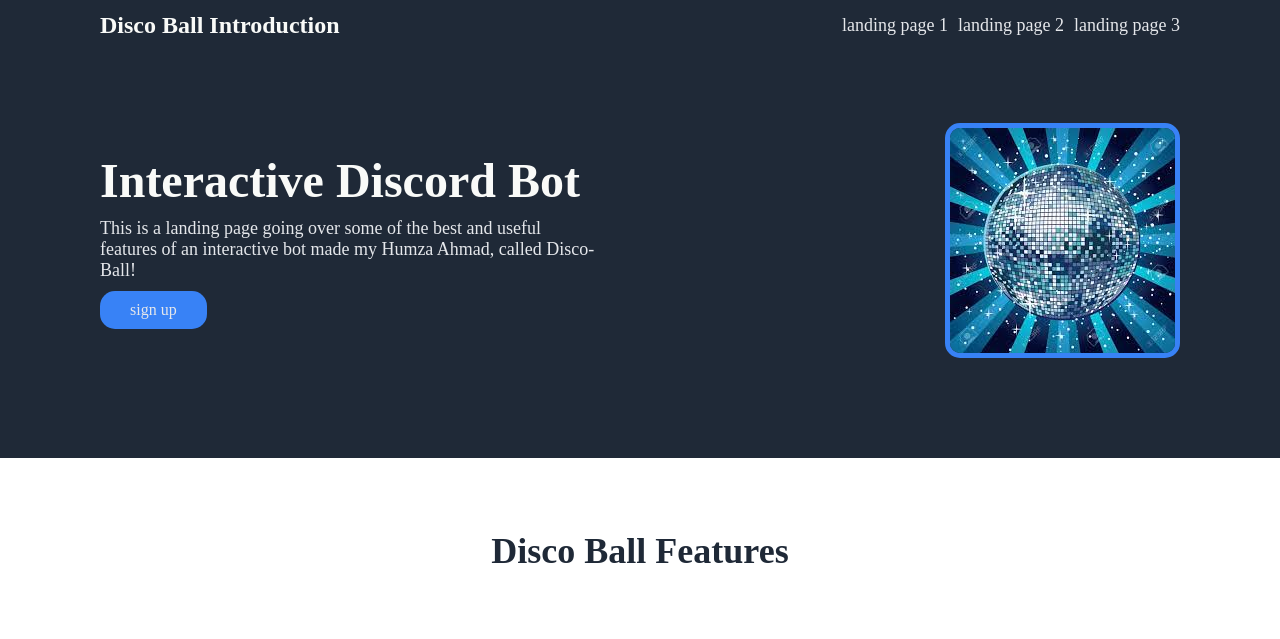
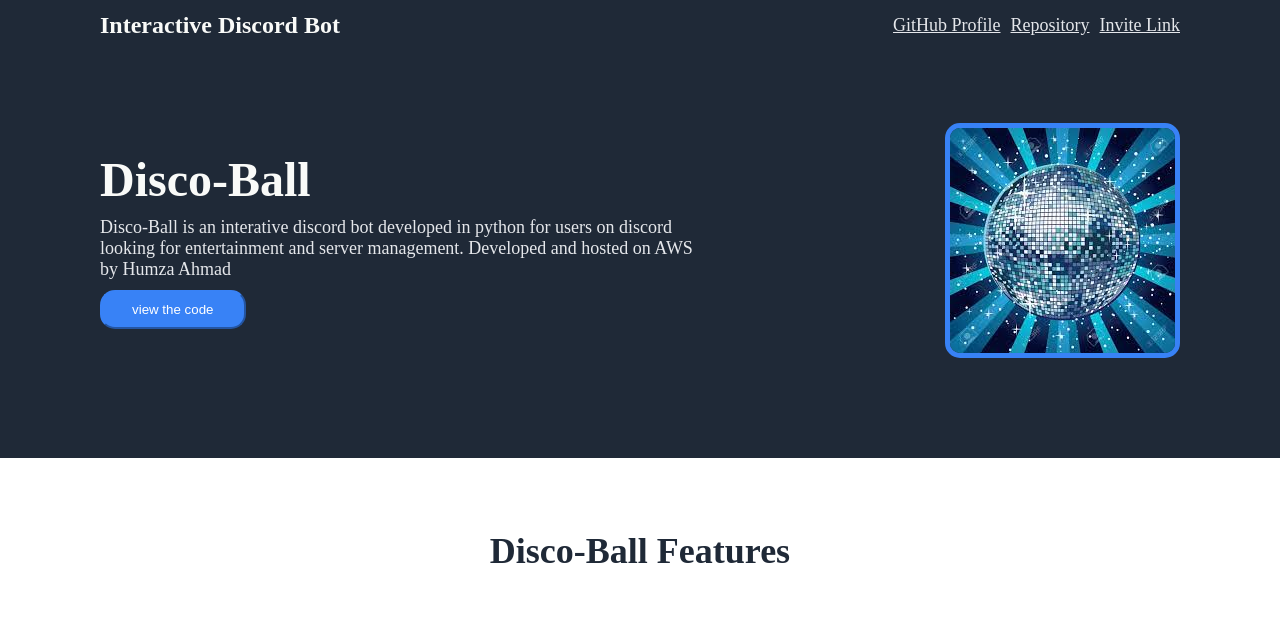
Before and after one commit to HumzaTAhmad/Landing-Page, a plain HTML site: page index.html in a window 1280 px wide. Shown: the top 639 px of the page. Drawn offline with Linux system fonts and the light colour scheme.

Commit message:
Fix broken links, populate links and buttons with informative text
Links have been fixed and now take you to the designated location,
whether that the code repository, github profile, or bot invite page.

```diff
--- a/index.html
+++ b/index.html
@@ -9,18 +9,20 @@
     <body>
         <div class="header-section">
             <div class="top-header">
-                <h3 class="logo">Disco Ball Introduction</h3>
+                <h3 class="logo">Interactive Discord Bot</h3>
                 <ul class="header-links">
-                    <a href="">landing page 1</a>
-                    <a href="">landing page 2</a>
-                    <a href="">landing page 3</a>
+                    <a href="https://github.com/HumzaTAhmad" target="_blank">GitHub Profile</a>
+                    <a href="https://github.com/HumzaTAhmad/disco-ball" target="_blank">Repository</a>
+                    <a href="https://discord.com/api/oauth2/authorize?client_id=1002395247902470226&permissions=8&scope=bot" target="_blank">Invite Link</a>
                 </ul>
             </div>
             <div class="bottom-header">
                 <div class="text-info">
-                    <div class="hero-text">Interactive Discord Bot</div>
-                    <div class="hero-text-secondary">This is a landing page going over some of the best and useful features of an interactive bot made my Humza Ahmad, called Disco-Ball!</div>
-                    <butto class="button-one">sign up</button>
+                    <div class="hero-text">Disco-Ball</div>
+                    <div class="hero-text-secondary">Disco-Ball is an interative discord bot developed in python for users on discord looking for entertainment and server management. Developed and hosted on AWS by Humza Ahmad</div>
+                    <a href="https://github.com/HumzaTAhmad/disco-ball" target="_blank">
+                        <button class="button-one">view the code</button>
+                    </a>
                 </div>
                 <img src="disco-ball.jpeg">
             </div>
@@ -28,7 +30,7 @@
 
 
         <div class="information-section">
-            <h2 class="information-header">Disco Ball Features</h2>
+            <h2 class="information-header">Disco-Ball Features</h2>
             <div class="information-body">
                 <div class="feature">
                     <img class="feature-pic" src="music logo.png">
@@ -59,10 +61,12 @@
         <div class="sign-up-section">
             <div class = "sign-up-box">
                 <div class = "sign-up-left-subbox">
-                    <div class="sign-up-left-subbox-top">Call to action! It's time!</div>
-                    <div>Sign up for our products by clicking that button over there</div>
+                    <div class="sign-up-left-subbox-top">Try it our yourself! You be the judge!</div>
+                    <div>Invite Disco-Ball to your discord server by clicking that button over there</div>
                 </div>
-                <button class="button-two">sign up</button>
+                <a href="https://discord.com/api/oauth2/authorize?client_id=1002395247902470226&permissions=8&scope=bot" target="_blank">
+                    <button class="button-two">Invite To Server</button>
+                </a>
             </div>
         </div>
 
--- a/styles.css
+++ b/styles.css
@@ -49,7 +49,7 @@ ul {
 }
 
 .text-info {
-    max-width: 500px;
+    max-width: 600px;
     display: flex;
     flex-direction: column;
     gap: 10px
@@ -63,6 +63,8 @@ ul {
 
 .button-one {
     background-color: #3882F6;
+    border-color: #3882F6;
+    color: white;
     border-radius: 15px;
     padding: 10px;
     padding-left: 30px;
@@ -71,7 +73,7 @@ ul {
 }
 
 a {
-    text-decoration: none;
+
     color: inherit
 }
 
@@ -140,6 +142,11 @@ img {
     align-self: flex-end;
 }
 
+.sign-up-section {
+    padding-top: 90px;
+    padding-bottom: 90px;
+}
+
 .sign-up-box {
     background-color: #3882F6;
     border-radius: 15px;
@@ -167,6 +174,8 @@ img {
     border-color: white;
     padding-left: 30px;
     padding-right: 30px;
+    padding-top: 5px;
+    padding-bottom: 5px;
 }
 
 .footer-section {
```
